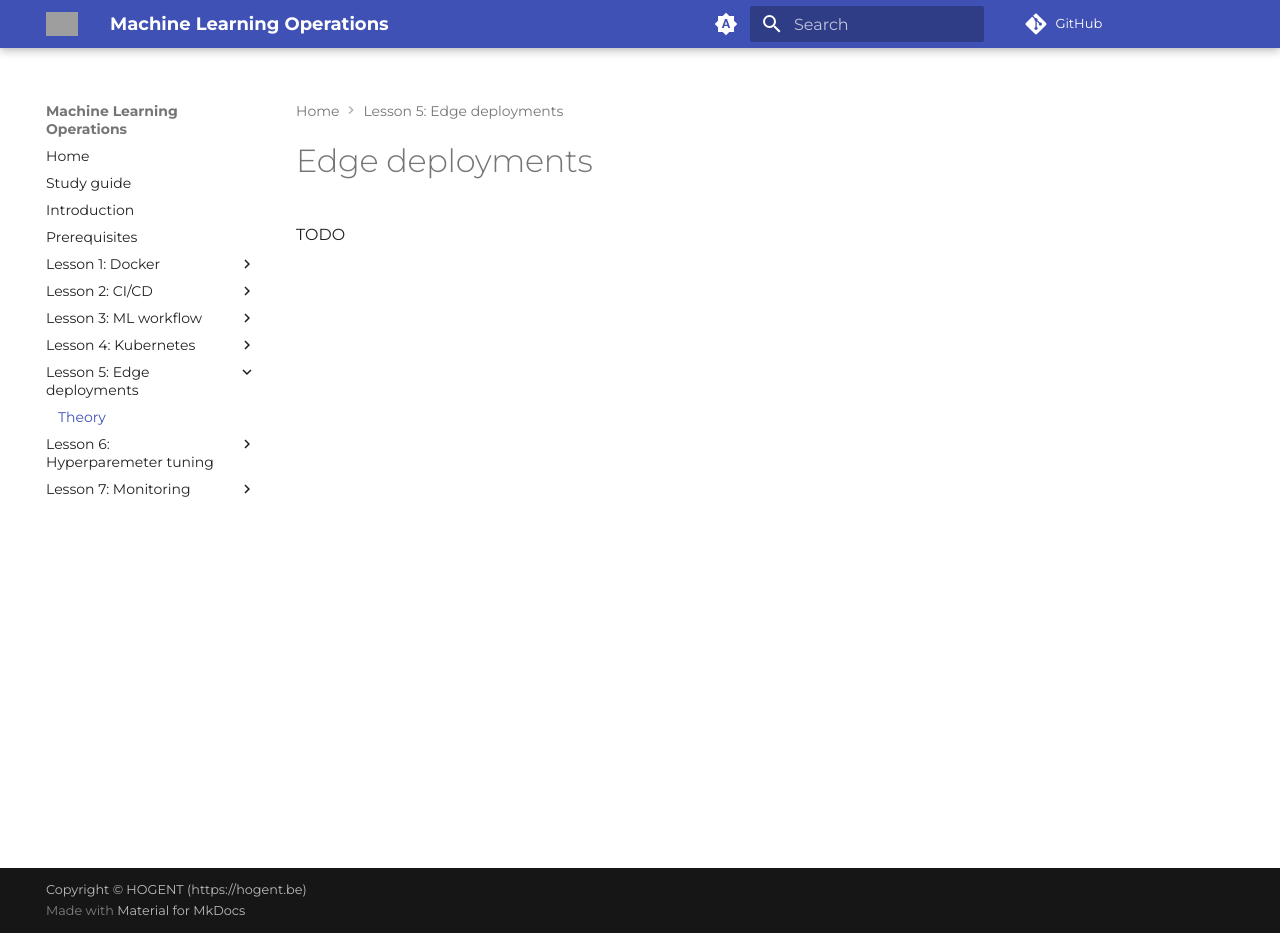
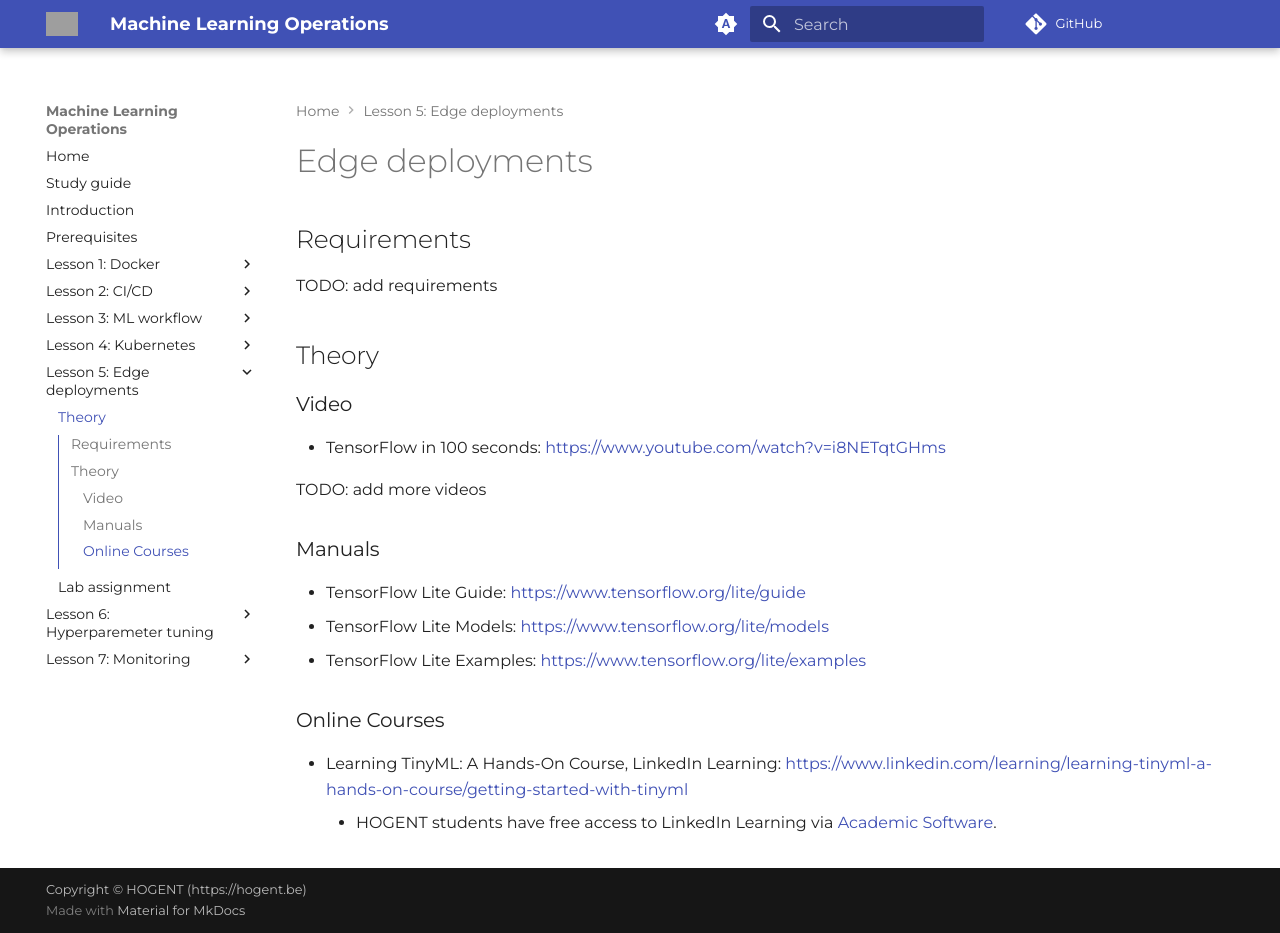
Before and after one commit to HOGENT-MLOps/mlops-slides, an MkDocs documentation site: the page built from docs/05-edge-deployments.md, in a window 1280 px wide and 933 px high. Built offline with MkDocs 1.6.1 and Material for MkDocs 9.7.7, drawn with Linux system fonts in a browser that asks for light colours; comment, search, counter and statistics services are not loaded; grey boxes are pictures that could not be loaded.

Commit message:
Add base structure for lesson 5, incl. resources from Chamilo

```diff
--- a/docs/05-edge-deployments.md
+++ b/docs/05-edge-deployments.md
@@ -1,3 +1,24 @@
 # Edge deployments
 
-TODO
+## Requirements
+
+TODO: add requirements
+
+## Theory
+
+### Video
+
+-   TensorFlow in 100 seconds: https://www.youtube.com/watch?v=i8NETqtGHms
+
+TODO: add more videos
+
+### Manuals
+
+-   TensorFlow Lite Guide: https://www.tensorflow.org/lite/guide
+-   TensorFlow Lite Models: https://www.tensorflow.org/lite/models
+-   TensorFlow Lite Examples: https://www.tensorflow.org/lite/examples
+
+### Online Courses
+
+-   Learning TinyML: A Hands-On Course, LinkedIn Learning: https://www.linkedin.com/learning/learning-tinyml-a-hands-on-course/getting-started-with-tinyml
+    -   HOGENT students have free access to LinkedIn Learning via [Academic Software](http://academicsoftware.eu/).
--- a/mkdocs.yml
+++ b/mkdocs.yml
@@ -18,8 +18,10 @@ nav:
     - Lab assignment: https://github.com/HOGENT-MLOps/mlops-labs/blob/main/assignments/04-kubernetes.md
   - "Lesson 5: Edge deployments":
     - Theory: 05-edge-deployments.md
+    - Lab assignment: https://github.com/HOGENT-MLOps/mlops-labs/blob/main/assignments/05-quantization-and-pruning.md
   - "Lesson 6: Hyperparemeter tuning":
     - Theory: 06-hyperparameter-tuning.md
+    - Lab assignment: https://github.com/HOGENT-MLOps/mlops-labs/blob/main/assignments/06-hyperparameter-tuning.md
   - "Lesson 7: Monitoring":
     - Theory: 07-monitoring.md
 theme:
```
